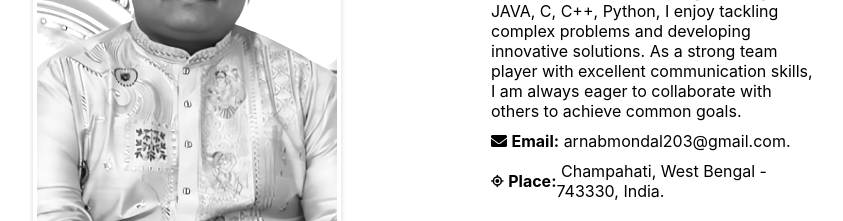
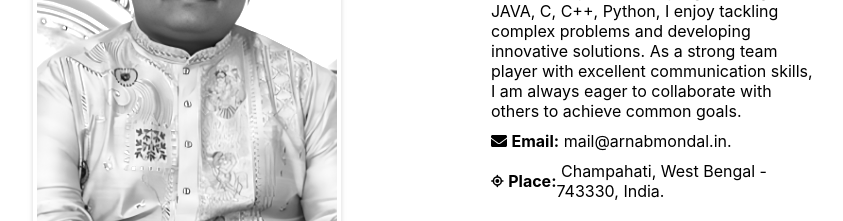
Before and after one commit to ARNAB-BOTMAS/portfolio, a React (Create React App) app: page / in a window 1280 px wide. Shown: the part 1200-1421 px from the top of the page, without its empty margins (217-1060 px from the left). Built offline with nearby package versions, Linux system fonts and the light colour scheme.

Commit message:
first commit

```diff
--- a/src/Pages/DesktopPage.jsx
+++ b/src/Pages/DesktopPage.jsx
@@ -444,7 +444,7 @@ const DesktopPage = () => {
                                 <span className='parheaderaboutmetext'>
                                     I am a highly motivated and detailoriented computer science student with a passion for programming and a focus on delivering high-quality results. Skilled in Ms Office, web development, and programming in JAVA, C, C++, Python, I enjoy tackling complex problems and developing innovative solutions. As a strong team player with excellent communication skills, I am always eager to collaborate with others to achieve common goals.
                                 </span>
-                                <span className='pointheaderaboutmetext'><FaEnvelope/>&nbsp;<b>Email:</b>&nbsp;arnabmondal203@gmail.com.</span>
+                                <span className='pointheaderaboutmetext'><FaEnvelope/>&nbsp;<b>Email:</b>&nbsp;mail@arnabmondal.in.</span>
                                 <span className='pointheaderaboutmetext'><FaLocationCrosshairs />&nbsp;<b>Place:</b>&nbsp;Champahati, West Bengal - 743330, India.</span><br />
                                 <button onMouseEnter={handleEnter} onMouseLeave={handleLeave} onClick={download}><FaDownload class={`icons ${isHover ? 'fa-bounce' : ''}`} />&nbsp;Resume</button>
                             </div>
@@ -755,7 +755,7 @@ const DesktopPage = () => {
                     <div className="portfolio">
                         <h2>Contact Info</h2>
                         <p><span><FaPhone /></span>&nbsp;+91 93394 21756</p>
-                        <p><span><FaEnvelopeOpenText/></span>&nbsp;arnabmondal203@gmail.com</p>
+                        <p><span><FaEnvelopeOpenText/></span>&nbsp;mail@arnabmondal.in</p>
                         <p><span><FaLocationDot/></span>&nbsp;Champahati, West Bengal - 743330, India</p>
                         <div className="links">
                             <div onClick={() => gotosocial('facebook')}><FaFacebook className='icons'/></div>
--- a/src/Pages/PhonePage.jsx
+++ b/src/Pages/PhonePage.jsx
@@ -436,7 +436,7 @@ const PhonePage = () => {
                                 <span className='parheaderaboutmetext'>
                                     I am a highly motivated and detailoriented computer science student with a passion for programming and a focus on delivering high-quality results. Skilled in Ms Office, web development, and programming in JAVA, C, C++, Python, I enjoy tackling complex problems and developing innovative solutions. As a strong team player with excellent communication skills, I am always eager to collaborate with others to achieve common goals.
                                 </span>
-                                <span className='pointheaderaboutmetext'><i class="fa-solid fa-envelope"></i> <b>Email:</b> arnabmondal203@gmail.com.</span>
+                                <span className='pointheaderaboutmetext'><i class="fa-solid fa-envelope"></i> <b>Email:</b> mail@arnabmondal.in.</span>
                                 <span className='pointheaderaboutmetext'><i class="fa-solid fa-location-crosshairs"></i> <b>Place:</b> Champahati, West Bengal - 743330, India.</span><br />
                                 <button onMouseEnter={handleEnter} onMouseLeave={handleLeave} onClick={download}><i class={`fa-solid fa-download ${isHover ? 'fa-bounce' : ''}`}></i> Resume</button>
                             </div>
@@ -744,7 +744,7 @@ const PhonePage = () => {
                     <div className="portfolio">
                         <h2>Contact Info</h2>
                         <p><span><i class="fa-solid fa-phone"></i></span> +91 93394 21756</p>
-                        <p><span><i class="fa-solid fa-envelope-open-text"></i></span> arnabmondal203@gmail.com</p>
+                        <p><span><i class="fa-solid fa-envelope-open-text"></i></span> mail@arnabmondal.in</p>
                         <p><span><i class="fa-solid fa-location-dot"></i></span> Champahati, West Bengal - 743330, India</p>
                         <div className="links">
                             <div onClick={() => gotosocial('facebook')}><i class="fa-brands fa-facebook"></i></div>
--- a/src/Pages/TabPage.jsx
+++ b/src/Pages/TabPage.jsx
@@ -437,7 +437,7 @@ const TabPage = () => {
                                 <span className='parheaderaboutmetext'>
                                     I am a highly motivated and detailoriented computer science student with a passion for programming and a focus on delivering high-quality results. Skilled in Ms Office, web development, and programming in JAVA, C, C++, Python, I enjoy tackling complex problems and developing innovative solutions. As a strong team player with excellent communication skills, I am always eager to collaborate with others to achieve common goals.
                                 </span>
-                                <span className='pointheaderaboutmetext'><i class="fa-solid fa-envelope"></i> <b>Email:</b> arnabmondal203@gmail.com.</span>
+                                <span className='pointheaderaboutmetext'><i class="fa-solid fa-envelope"></i> <b>Email:</b> mail@arnabmondal.in.</span>
                                 <span className='pointheaderaboutmetext'><i class="fa-solid fa-location-crosshairs"></i> <b>Place:</b> Champahati, West Bengal - 743330, India.</span><br />
                                 <button onMouseEnter={handleEnter} onMouseLeave={handleLeave} onClick={download}><i class={`fa-solid fa-download ${isHover ? 'fa-bounce' : ''}`}></i> Resume</button>
                             </div>
@@ -745,7 +745,7 @@ const TabPage = () => {
                     <div className="portfolio">
                         <h2>Contact Info</h2>
                         <p><span><i class="fa-solid fa-phone"></i></span> +91 93394 21756</p>
-                        <p><span><i class="fa-solid fa-envelope-open-text"></i></span> arnabmondal203@gmail.com</p>
+                        <p><span><i class="fa-solid fa-envelope-open-text"></i></span> mail@arnabmondal.in</p>
                         <p><span><i class="fa-solid fa-location-dot"></i></span> Champahati, West Bengal - 743330, India</p>
                         <div className="links">
                             <div onClick={() => gotosocial('facebook')}><i class="fa-brands fa-facebook"></i></div>
```
